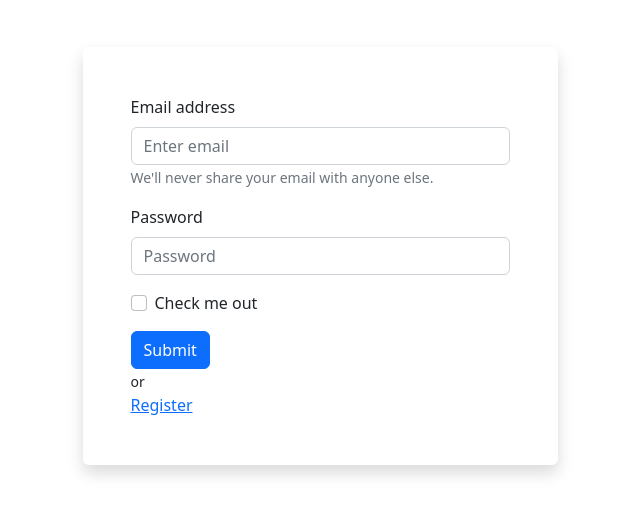
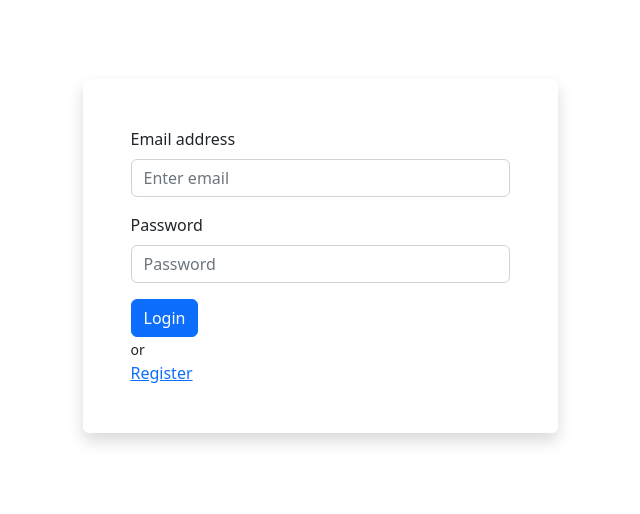
Before and after one commit to BishalRaj/profile-2022, a React (Create React App) app: page / in a window 1280 px wide. Shown: the part 144-658 px from the top of the page, without its empty margins (320-960 px from the left). Built offline with nearby package versions, Linux system fonts and the light colour scheme; the HTML template or start-up script is replaced by a standard one.

Commit message:
fixed login page form

```diff
--- a/src/App.js
+++ b/src/App.js
@@ -17,6 +17,7 @@ function App() {
   return <Routes>
     <Route path='/' element={<Auth />} />
     <Route path="/register" element={<Register />} />
+    <Route path="/home" element={<Register />} />
   </Routes>
 }
 
--- a/src/layout/authLayout/login.jsx
+++ b/src/layout/authLayout/login.jsx
@@ -1,29 +1,43 @@
+import axios from "axios";
 import React from "react";
 import { Button, Col, Container, Form, Row } from "react-bootstrap";
 import { Link } from "react-router-dom";
 
 const Login = () => {
+  var hasError = false;
+
+  const submitData = () => {
+    axios.get("/test").then((data) => {
+      console.log(data);
+    });
+  };
+
   return (
     <Container className="vh-100">
       <Row className="h-100 ">
-        <Col sm={5} className="mx-auto my-auto shadow px-5 py-5 rounded">
+        <Col
+          sm={10}
+          lg={5}
+          className="mx-auto my-auto shadow px-5 py-5 rounded"
+        >
           <Form>
             <Form.Group className="mb-3" controlId="formBasicEmail">
               <Form.Label>Email address</Form.Label>
               <Form.Control type="email" placeholder="Enter email" />
-              <Form.Text className="text-muted">
-                We'll never share your email with anyone else.
-              </Form.Text>
+              {hasError ? (
+                <Form.Text className="text-muted">
+                  We'll never share your email with anyone else.
+                </Form.Text>
+              ) : (
+                ""
+              )}
             </Form.Group>
             <Form.Group className="mb-3" controlId="formBasicPassword">
               <Form.Label>Password</Form.Label>
               <Form.Control type="password" placeholder="Password" />
             </Form.Group>
-            <Form.Group className="mb-3" controlId="formBasicCheckbox">
-              <Form.Check type="checkbox" label="Check me out" />
-            </Form.Group>
-            <Button variant="primary" type="submit">
-              Submit
+            <Button variant="primary" onClick={submitData}>
+              Login
             </Button>{" "}
             <br />
             <small>or</small> <br />
```
Also changed, not shown: src/layout/homeLayout/index.jsx (added, +7 -0 lines).
